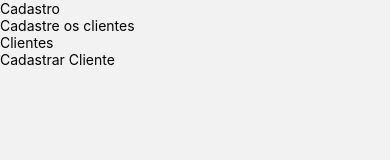
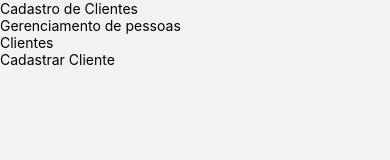
Before and after one commit to darlanbbs/cadastro_cliente_mobile, a React Native app: screen /Home in a window 390 px wide. Shown: the top 160 px of the page. Built offline with nearby package versions, Linux system fonts and the light colour scheme.

Commit message:
Feat:Navegação para pagina de clientes/cadastro

```diff
--- a/src/components/CreateButton/CreateButton.js
+++ b/src/components/CreateButton/CreateButton.js
@@ -1,9 +1,9 @@
 import { View } from "react-native";
 import * as C from "./styles";
 
-const CreateButton = () => {
+const CreateButton = ({ navigation }) => {
   return (
-    <View>
+    <View onPress={() => navigation.navigate("Cadastro")}>
       <C.StylizedButton>
         <C.StylizedClientesTextButton>
           Cadastrar Cliente
--- a/src/components/verClientesButton/ClientesButton.js
+++ b/src/components/verClientesButton/ClientesButton.js
@@ -1,10 +1,10 @@
 import { View } from "react-native";
 import { StylizedClientesButton, StylizedClientesTextButton } from "./styles";
 
-const ClientesButton = () => {
+const ClientesButton = ({ navigation }) => {
   return (
-    <View>
-      <StylizedClientesButton>
+    <View onPress={() => navigation.navigate("Clientes")}>
+      <StylizedClientesButton onPress={() => navigation.navigate("Clientes")}>
         <StylizedClientesTextButton>Clientes</StylizedClientesTextButton>
       </StylizedClientesButton>
     </View>
--- a/src/pages/HomePage/HomePage.js
+++ b/src/pages/HomePage/HomePage.js
@@ -4,16 +4,16 @@ import * as C from "./styles";
 import CreateButton from "../../components/CreateButton/CreateButton";
 import ClientesButton from "../../components/verClientesButton/ClientesButton";
 
-const HomePage = () => {
+const HomePage = ({ navigation }) => {
   return (
     <Container>
       <C.ContainerHomePage>
         <C.TitleArea>
-          <C.Title>Cadastro</C.Title>
-          <C.subTitle>Cadastre os clientes</C.subTitle>
+          <C.Title>Cadastro de Clientes</C.Title>
+          <C.subTitle>Gerenciamento de pessoas</C.subTitle>
         </C.TitleArea>
-        <ClientesButton />
-        <CreateButton />
+        <ClientesButton navigation={navigation} />
+        <CreateButton navigation={navigation} />
       </C.ContainerHomePage>
     </Container>
   );
```
